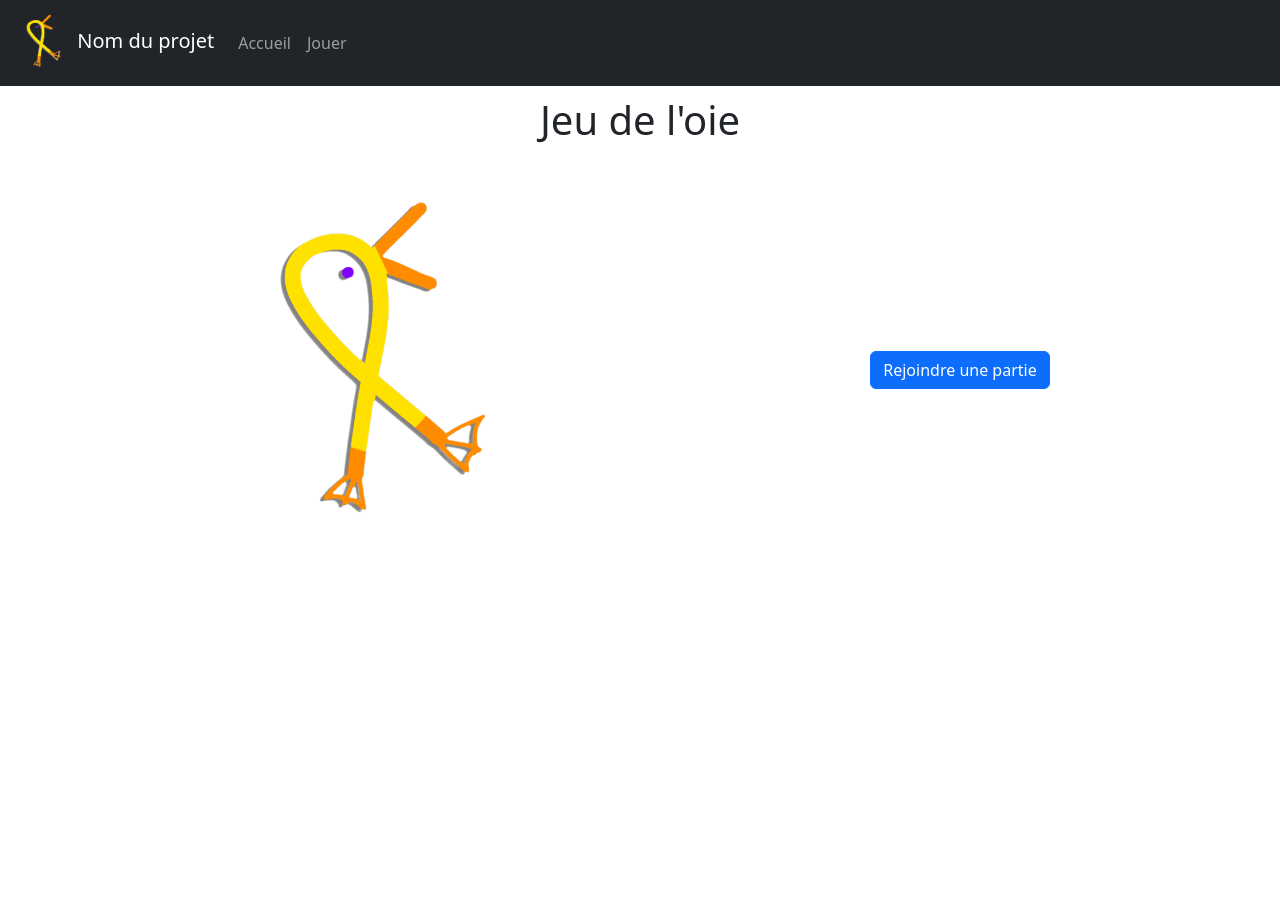
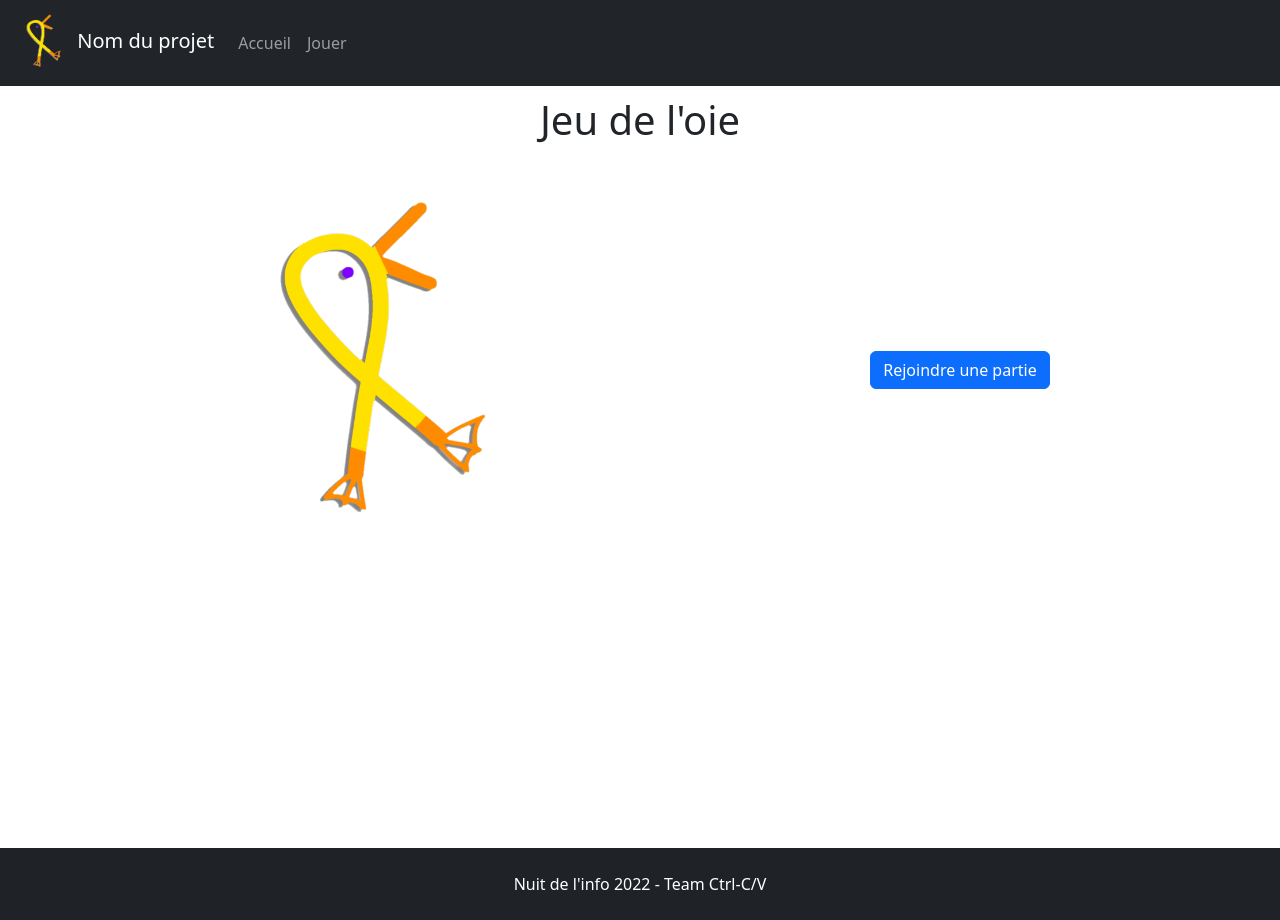
Before and after one commit to DorvakOff/Nuit-de-l-info-2022-2023, an Angular app in the folder frontend/: page / in a window 1280 px wide. Before the commit the page ends 800 px from the top, so only its background shows below. Built offline with nearby package versions, Linux system fonts and the light colour scheme.

Commit message:
add(footer): Ajout d'un footer

```diff
--- a/frontend/src/app/accueil/accueil.component.html
+++ b/frontend/src/app/accueil/accueil.component.html
@@ -1,4 +1,4 @@
-<section class="vh-80">
+<section class="vh-100">
   <div class="container-fluid h-custom">
     <div class="row d-flex justify-content-center align-items-center h-100 mt-5">
       <h1 class="text-center m-5">Jeu de l'oie</h1>
--- a/frontend/src/app/app.component.html
+++ b/frontend/src/app/app.component.html
@@ -1,2 +1,3 @@
 <app-navbar></app-navbar>
 <router-outlet></router-outlet>
+<app-footer></app-footer>
--- a/frontend/src/app/app.module.ts
+++ b/frontend/src/app/app.module.ts
@@ -8,6 +8,7 @@ import { CaseComponent } from './case/case.component';
 import { CarteComponent } from './carte/carte.component';
 import { AccueilComponent } from './accueil/accueil.component';
 import { NavbarComponent } from './navbar/navbar.component';
+import { FooterComponent } from './footer/footer.component';
 
 @NgModule({
   declarations: [
@@ -16,7 +17,8 @@ import { NavbarComponent } from './navbar/navbar.component';
     CaseComponent,
     CarteComponent,
     AccueilComponent,
-    NavbarComponent
+    NavbarComponent,
+    FooterComponent
   ],
   imports: [
     BrowserModule,
--- /dev/null
+++ b/frontend/src/app/footer/footer.component.html
@@ -0,0 +1,5 @@
+<footer class="text-center text-lg-start bg-dark text-muted">
+  <div class="text-center text-white p-4" style="background-color: rgba(0, 0, 0, 0.05);">
+    Nuit de l'info 2022 - Team Ctrl-C/V
+  </div>
+</footer>
```
Also changed, not shown: frontend/src/app/footer/footer.component.ts (added, +10 -0 lines), frontend/src/app/footer/footer.component.css (added), 1 other file (tests, documents, lock files or other folders).
